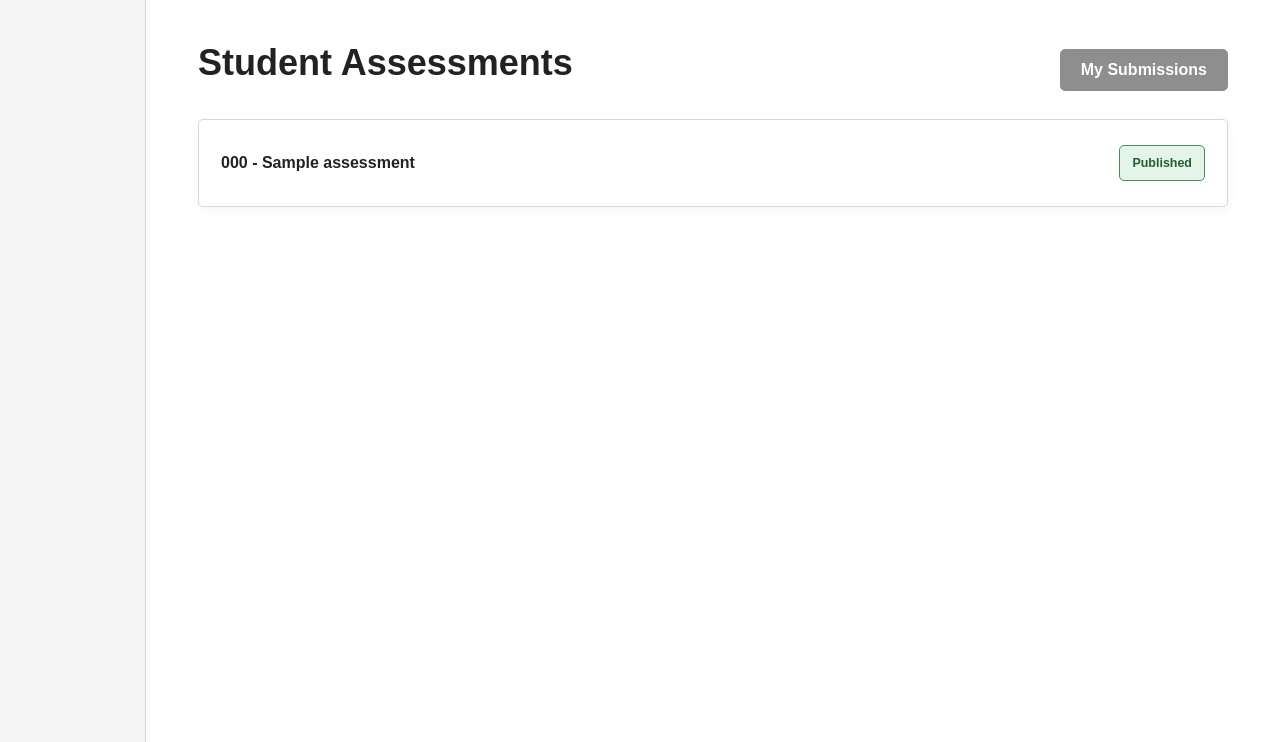
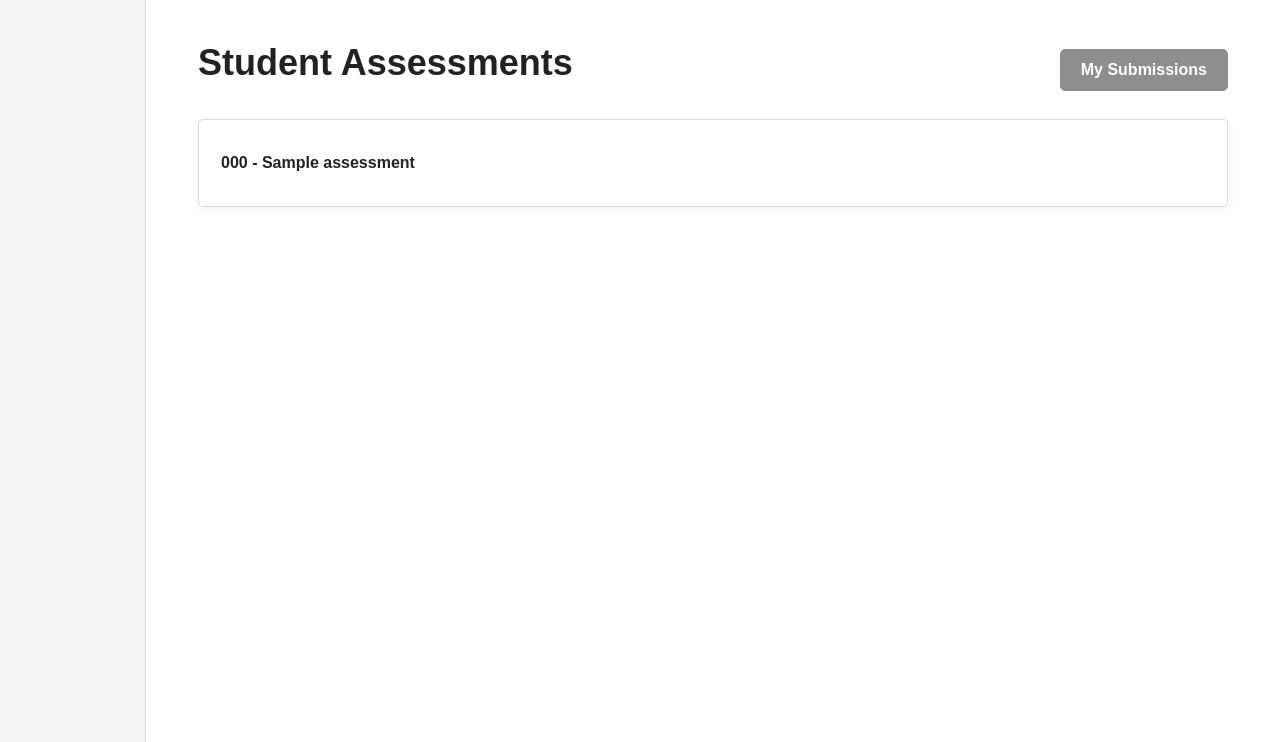
Before and after one commit to JellyJoestar/Homework-Submission-Portal, a Python web app: template templates/student_assessments.html in a window 1280 px wide. Shown: the part 58-800 px from the top of the page. Run offline with Jinja, Linux system fonts and the light colour scheme; the template is opened without the code that fills it: most values are stand-ins (such as "Sample title", 1, 10 or a date in 2020).

Commit message:
style: remove redundant status badge from student dashboard
Students only see published assessments, so the badge always said 'Ppublished' and gave no information.

```diff
--- a/templates/student_assessments.html
+++ b/templates/student_assessments.html
@@ -19,10 +19,6 @@
                     {{ assessment.unit_code }} -
                     {{ assessment.title }}
                 </a>
-
-                <span class="assessment-status status-{{ assessment.status | lower }}">
-                    {{ assessment.status }}
-                </span>
             </li>
         {% endfor %}
     </ul>
```
